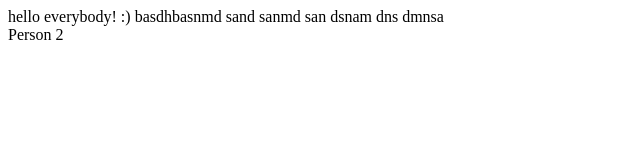
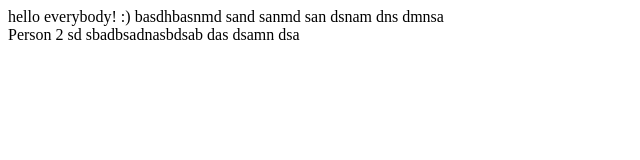
Before and after one commit to gravitysoftware/chrissyb, a plain HTML site: page contact.html in a window 1280 px wide. Shown: the whole page, without its empty margins (0-640 px from the left). Drawn offline with Linux system fonts and the light colour scheme.

Commit message:
Chaning bottom

```diff
--- a/contact.html
+++ b/contact.html
@@ -12,6 +12,6 @@ and open the template in the editor.
     </head>
     <body>
         <div id="1">hello everybody! :) basdhbasnmd sand sanmd san dsnam dns dmnsa </div>
-        <div id="2">Person 2</div>
+        <div id="2">Person 2 sd sbadbsadnasbdsab das dsamn dsa</div>
     </body>
 </html>
```
